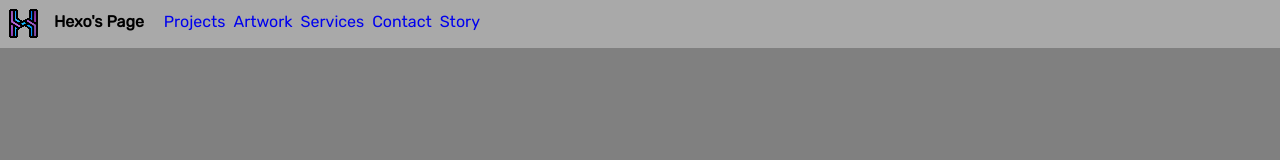
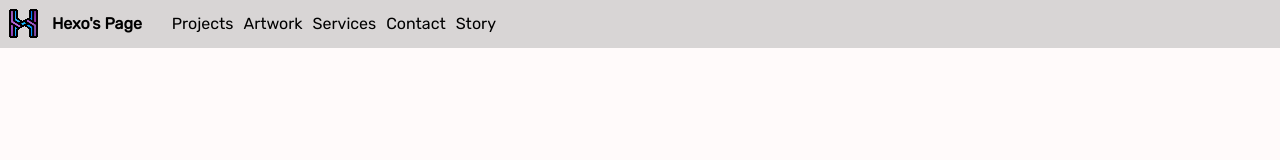
Before and after one commit to HexoGenn/Hexos-Page, a plain HTML site: page index.html in a window 1280 px wide. Drawn offline with Linux system fonts and the light colour scheme.

Commit message:
navbar done!

```diff
--- a/index.css
+++ b/index.css
@@ -1,62 +1,115 @@
+@import url("https://fonts.googleapis.com/css?family=Rubik&display=swap");
+
+body {
+    margin: 0;
+    background-color: snow;
+}
+
+/* Navbar */
+
+nav *, nav {
+    padding: 0;
+    margin: 0;
+    height: 48px;
+    font-family: rubik;
+}
+
+nav * {
+    overflow: hidden;
+}
+
+nav {
+    background-color: rgb(216, 213, 213);
+}
+
+.left {
+    width: 100%;
+    float: left;
+}
+
+.left * {
+    display: inline-block;
+    padding-top: 14px;
+    height: 34px;
+}
+
+.nbutton {
+    padding-left: 2px;
+    padding-right: 2px;
+    margin-right: 2px;
+    text-decoration: none;
+    color: inherit;
+}
+
+.nbutton:hover {
+    background-color: rgb(76, 138, 173);
+}
+
 .drop {
     float: right;
-    display: none;
 }
-.right, .left, .nbuttons { /*navbar divisions*/
-    display: inline-block;
+
+nav * {
+    display: inline;
+    vertical-align: middle;
 }
-nav ul, nav ul li {
-    vertical-align: middle;
-    display: inline-block;
-    padding: 0;
-    margin: 0;
+
+.left * {
+    text-align: center;
 }
-nav ul {
-    width: 100%;
-}
-nav, nav ul li, .logo, .drop {
-    overflow: hidden;
-    height: 48px;
-}
-.nbutton, .title {
-    height: 24px;
-    padding-top: 12px;
-    padding-bottom: 12px;
-    font-size: 16px;
-    padding-left: 2px;
-    padding-right: 2px;
-}
+
 .title {
-    margin-right: 12px;
+    margin-right: 24px;
     font-weight: bold;
 }
-nav {
-    background-color: darkgray;
-    width: 100%;
-    font-family: "Rubik";
+
+.logo img, .drop img {
+    display: inline-block;
+    height: 48px;
+    padding-top: 0px;
 }
-.nbutton:hover, .drop:hover {
-    background-color: rgba(0, 0, 0, 0.1);
+
+.logo, .drop {
+    height: 48px;
+    display: inline-block;
+    padding-top: 0px;
 }
-body {
-    background-color: grey;
-    margin: 0;
-}
-.nbutton a {
-    text-decoration: none;
+
+.drop {
+    display: none;
 }
 
 /* Mobile */
-
 @media screen and (max-width: 512px){
-    .nlist li {
+    .nbutton, .title {
         display: none;
     }
-    .drop, .logo {
-        display: inline;
+    .logo img, .drop img, .mnavbar .left .nbutton {
+        background-color: rgb(216, 213, 213);;
+        border-radius: 4px;
     }
-    .ndlist li {
+    nav {
+        background-color: transparent;
+    }
+    .mnavbar .left .nbutton, .mnavbar .left {
         display: block;
-        float:none;
+        width: 128px;
+        overflow: inherit;
+    }
+    .mnavbar .left {
+        width: 100%;
+    }
+    .drop {
+        display: inline-block;
+    }
+    .mnavbar .left .nbutton {
+        margin-top: 4px;
+        width: 95%;
+        margin: 0;
+        margin-top: 4px;
+        margin-left: 2.5%;
+        padding-left: 0;
+        padding-right: 0;
+        float: none;
     }
 }
--- a/index.html
+++ b/index.html
@@ -5,28 +5,38 @@
         <link rel="stylesheet" href="index.css">
     </head>
     <body>
-        <nav>
-            <ul class = "nlist" id="nlist">
-                <li class="logo"><img src="images/Logo.png" alt="logo"></li>
-                <li class="title">Hexo's Page</li>
-                <li class="nbutton"><a href="#projects">Projects</a></li>
-                <li class="nbutton"><a href="#artwork">Artwork</a href="#projects"></li>
-                <li class="nbutton"><a href="#services">Services</a></li>
-                <li class="nbutton"><a href="#contact">Contact</a href="#projects"></li>
-                <li class="nbutton"><a href="#story">Story</a></li>
-                <li class="drop"><img onclick="Drop()" src="images/Drop.png" alt="drop down"></li>
-            </ul>
+
+        <!--navigation bar-->
+        <nav class="navbar" id="navbar">
+            <div class="left">
+                <div class="logo"><img src="images/Logo.png" alt="logo"></div>
+                <div class="title">Hexo's Page</div>
+                <div class="drop"><img onclick="Drop()" src="images/Drop.png" alt="drop down"></div>
+                <a class="nbutton" href="#projects">Projects</a>
+                <a class="nbutton" href="#artwork">Artwork</a href="#projects">
+                <a class="nbutton" href="#services">Services</a class="nbutton">
+                <a class="nbutton" href="#contact">Contact</a href="#projects">
+                <a class="nbutton" href="#story">Story</a class="nbutton">
+            </div>
+        </nav>
+
+        <!--content-->
+        <div class="container">
+
+        </div>
+
+        <!--scripting-->
         <script>
-                var x = document.getElementById("nlist")
+            var x = document.getElementById("navbar")
             function Drop(){
                 console.log(x.className)
-                    if (x.className === "nlist"){
-                        x.className = "ndlist"
+                if (x.className === "navbar"){
+                    x.className = "mnavbar"
                 } else {
-                        x.className = "nlist"
+                    x.className = "navbar"
                 }
             }
         </script>
-        </nav>
+
     </body>
 </html>
```
Also changed, not shown: images/Drop.png. Lines whose indentation alone changed are shown as unchanged.
